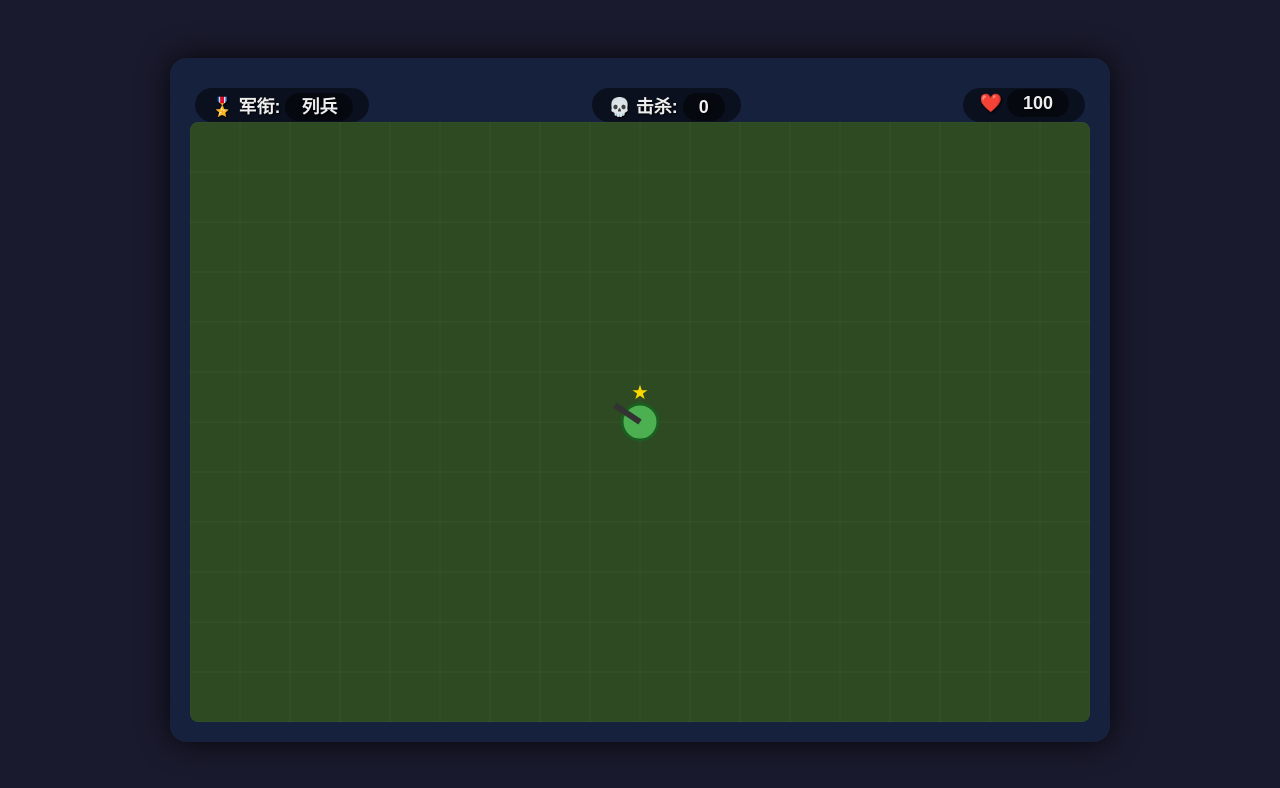
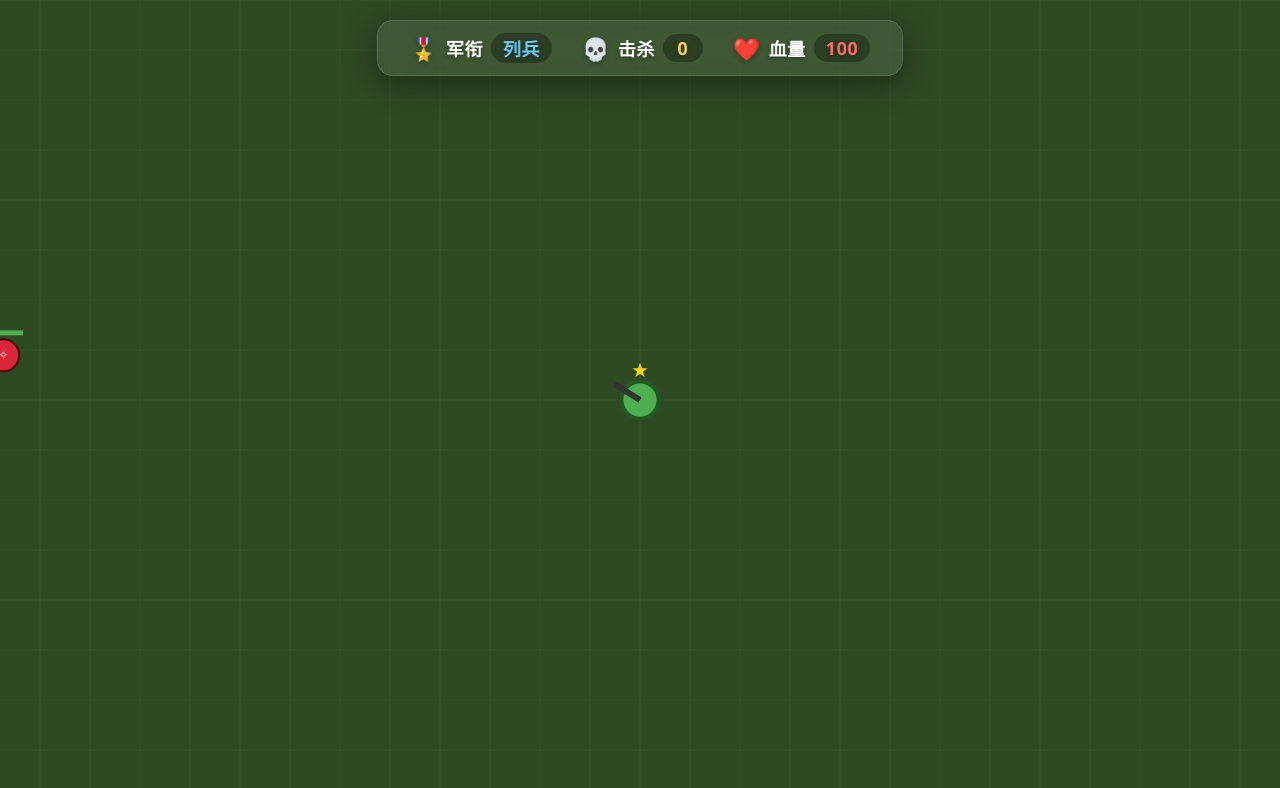
Before and after one commit to AmedNet/RwR, a plain HTML site: page index.html in a window 1280 px wide. Drawn offline with Linux system fonts and the light colour scheme.

Commit message:
全屏适配+毛玻璃实现

```diff
--- a/index.html
+++ b/index.html
@@ -2,55 +2,135 @@
 <html lang="zh">
 <head>
     <meta charset="UTF-8">
-    <title>RwR
-    </title>
+    <meta name="viewport" content="width=device-width, initial-scale=1.0">
+    <title>RwR</title>
     <style>
+        /* 全局重置 & 全屏 */
+        * {
+            margin: 0;
+            padding: 0;
+            box-sizing: border-box;
+        }
+
         body {
-            margin: 0;
+            width: 100vw;
             height: 100vh;
-            display: flex;
-            justify-content: center;
-            align-items: center;
+            overflow: hidden;          /* 防止滚动条 */
             background: #1a1a2e;
-            font-family: sans-serif;
+            font-family: 'Segoe UI', 'PingFang SC', Roboto, sans-serif;
         }
+
+        /* 画布容器：填满整个视口 */
         #gameContainer {
-            background: #16213e;
-            padding: 20px;
-            border-radius: 16px;
-            box-shadow: 0 0 30px rgba(0,0,0,0.8);
+            width: 100%;
+            height: 100%;
+            position: relative;
+            background: #2d4a22;        /* 备用背景色 */
         }
+
         canvas {
             display: block;
+            width: 100%;
+            height: 100%;
             background: #2d4a22;
-            border-radius: 8px;
             cursor: crosshair;
         }
-        #ui {
+
+        /* ===== 毛玻璃 HUD ===== */
+        #hud {
+            position: fixed;
+            top: 20px;
+            left: 50%;
+            transform: translateX(-50%);
             display: flex;
-            justify-content: space-between;
-            color: #eee;
-            padding: 10px 5px 0 5px;
+            gap: 30px;
+            padding: 12px 32px;
+            background: rgba(255, 255, 255, 0.08);
+            backdrop-filter: blur(12px);
+            -webkit-backdrop-filter: blur(12px);
+            border: 1px solid rgba(255, 255, 255, 0.15);
+            border-radius: 16px;
+            box-shadow: 0 8px 32px rgba(0, 0, 0, 0.4);
+            color: #fff;
             font-size: 18px;
-            font-weight: bold;
-            text-shadow: 1px 1px 2px black;
+            font-weight: 600;
+            text-shadow: 0 2px 4px rgba(0, 0, 0, 0.3);
+            user-select: none;
+            z-index: 10;
+            letter-spacing: 0.5px;
+            transition: all 0.3s ease;
         }
-        #ui span {
-            background: rgba(0,0,0,0.5);
-            padding: 4px 16px;
+
+        #hud .hud-item {
+            display: flex;
+            align-items: center;
+            gap: 8px;
+        }
+
+        #hud .hud-item .icon {
+            font-size: 22px;
+            line-height: 1;
+        }
+
+        #hud .hud-item .value {
+            min-width: 40px;
+            text-align: center;
+            background: rgba(0, 0, 0, 0.3);
+            padding: 2px 12px;
             border-radius: 20px;
+            font-weight: 700;
+            font-variant-numeric: tabular-nums;
+        }
+
+        /* 血量特殊颜色 */
+        #healthDisplay {
+            color: #ff6b6b;
+        }
+        #killDisplay {
+            color: #ffd93d;
+        }
+        #rankDisplay {
+            color: #6bcbff;
+        }
+
+        /* 响应式：小屏幕下缩小字体和内边距 */
+        @media (max-width: 600px) {
+            #hud {
+                font-size: 14px;
+                padding: 8px 16px;
+                gap: 16px;
+                top: 12px;
+            }
+            #hud .hud-item .icon {
+                font-size: 18px;
+            }
         }
     </style>
 </head>
 <body>
-<div id="gameContainer">
-    <div id="ui">
-        <span>🎖️ 军衔: <span id="rankDisplay">列兵</span></span>
-        <span>💀 击杀: <span id="killDisplay">0</span></span>
-        <span>❤️ <span id="healthDisplay">100</span></span>
+    <div id="gameContainer">
+        <canvas id="gameCanvas"></canvas>
+
+        <!-- 毛玻璃 HUD -->
+        <div id="hud">
+            <div class="hud-item">
+                <span class="icon">🎖️</span>
+                <span>军衔</span>
+                <span class="value" id="rankDisplay">列兵</span>
+            </div>
+            <div class="hud-item">
+                <span class="icon">💀</span>
+                <span>击杀</span>
+                <span class="value" id="killDisplay">0</span>
+            </div>
+            <div class="hud-item">
+                <span class="icon">❤️</span>
+                <span>血量</span>
+                <span class="value" id="healthDisplay">100</span>
+            </div>
+        </div>
     </div>
-    <canvas id="gameCanvas" width="900" height="600"></canvas>
-</div>
-<script type="module" src="src/main.js"></script>
+
+    <script type="module" src="src/main.js"></script>
 </body>
 </html>
--- a/src/main.js
+++ b/src/main.js
@@ -48,19 +48,21 @@ const CONFIG = {
 
 // ---------- 游戏循环 ----------
 function gameLoop() {
-    // 更新摄像机（跟随玩家）
+    // 更新摄像机
     if (GameState.player && !GameState.gameOver) {
         const player = GameState.player;
         const world = GameState.config.world;
-        const canvas = document.getElementById('gameCanvas');
-        let targetX = player.x - canvas.width / 2;
-        let targetY = player.y - canvas.height / 2;
-        targetX = Math.max(0, Math.min(world.width - canvas.width, targetX));
-        targetY = Math.max(0, Math.min(world.height - canvas.height, targetY));
+        const canvasWidth = Renderer.width;
+        const canvasHeight = Renderer.height;
+        let targetX = player.x - canvasWidth / 2;
+        let targetY = player.y - canvasHeight / 2;
+        targetX = Math.max(0, Math.min(world.width - canvasWidth, targetX));
+        targetY = Math.max(0, Math.min(world.height - canvasHeight, targetY));
         GameState.camera.x = targetX;
         GameState.camera.y = targetY;
     }
 
+    // 更新逻辑
     if (!GameState.gameOver) {
         if (GameState.player) GameState.player.update();
         SpawnSystem.update();
@@ -69,6 +71,7 @@ function gameLoop() {
         CollisionSystem.checkAll();
         GameState.bullets = GameState.bullets.filter(b => b.alive);
     }
+
     Renderer.render();
     requestAnimationFrame(gameLoop);
 }
@@ -77,29 +80,35 @@ function gameLoop() {
 function resetGame() {
     GameState.reset();
     const config = GameState.config;
-    // 玩家出生在世界中心
     GameState.player = new Player(config.world.width / 2, config.world.height / 2, config.player);
-    // 初始敌人
     for (let i = 0; i < 3; i++) {
         GameState.enemies.push(SpawnSystem.spawnEnemy());
     }
     GameState.gameOver = false;
-    // 摄像机重置到玩家位置（在下一帧会跟随）
-    GameState.camera.x = config.world.width / 2 - 450; // 假设画布宽900的一半
-    GameState.camera.y = config.world.height / 2 - 300;
     UIManager.updateAll(GameState);
 }
 
 // ---------- 初始化 ----------
 function init() {
     GameState.config = CONFIG;
+
+    // 设置画布尺寸
+    Renderer.resize();
+
     InputManager.setup();
+
     resetGame();
 
     EventBus.on('player_kill', () => UIManager.updateAll(GameState));
     EventBus.on('player_rank_up', () => UIManager.updateAll(GameState));
     EventBus.on('game_over', () => UIManager.updateAll(GameState));
+
     window.addEventListener('restartGame', resetGame);
+
+    // 窗口尺寸变化时重新调整画布
+    window.addEventListener('resize', () => {
+        Renderer.resize();
+    });
 
     gameLoop();
 }
--- a/src/rendering/Renderer.js
+++ b/src/rendering/Renderer.js
@@ -5,52 +5,81 @@ export const Renderer = {
     canvas: document.getElementById('gameCanvas'),
     ctx: document.getElementById('gameCanvas').getContext('2d'),
 
-    get camera() {
-        return GameState.camera;
+    // 调整画布尺寸以适应容器（保持像素比）
+    resize() {
+        const container = this.canvas.parentElement;
+        const rect = container.getBoundingClientRect();
+        const dpr = window.devicePixelRatio || 1;
+
+        // 设置 CSS 尺寸填满容器
+        this.canvas.style.width = '100%';
+        this.canvas.style.height = '100%';
+
+        // 设置实际像素尺寸（考虑设备像素比，使画面清晰）
+        const width = rect.width;
+        const height = rect.height;
+        this.canvas.width = width * dpr;
+        this.canvas.height = height * dpr;
+        this.ctx.scale(dpr, dpr);
+
+        // 存储逻辑尺寸（用于坐标计算）
+        this.logicalWidth = width;
+        this.logicalHeight = height;
     },
 
-    toScreen(wx, wy) {
-        return {
-            x: wx - this.camera.x,
-            y: wy - this.camera.y
-        };
+    // 获取逻辑尺寸（CSS像素）
+    get width() {
+        return this.logicalWidth || this.canvas.clientWidth;
+    },
+    get height() {
+        return this.logicalHeight || this.canvas.clientHeight;
     },
 
     clear() {
-        this.ctx.clearRect(0, 0, this.canvas.width, this.canvas.height);
+        this.ctx.clearRect(0, 0, this.width, this.height);
     },
 
     drawGrid() {
         const ctx = this.ctx;
-        const world = GameState.config.world;
+        const worldConfig = GameState.config.world;
         const step = 50;
-        // 只绘制视口范围内的网格
-        const startX = Math.floor(this.camera.x / step) * step;
-        const startY = Math.floor(this.camera.y / step) * step;
-        const endX = this.camera.x + this.canvas.width;
-        const endY = this.camera.y + this.canvas.height;
+        const startX = Math.floor(GameState.camera.x / step) * step;
+        const startY = Math.floor(GameState.camera.y / step) * step;
+        const endX = GameState.camera.x + this.width;
+        const endY = GameState.camera.y + this.height;
 
+        ctx.save();
         ctx.strokeStyle = 'rgba(255,255,255,0.05)';
         ctx.lineWidth = 1;
         for (let x = startX; x <= endX; x += step) {
-            const screenX = x - this.camera.x;
+            const screenX = x - GameState.camera.x;
             ctx.beginPath();
             ctx.moveTo(screenX, 0);
-            ctx.lineTo(screenX, this.canvas.height);
+            ctx.lineTo(screenX, this.height);
             ctx.stroke();
         }
         for (let y = startY; y <= endY; y += step) {
-            const screenY = y - this.camera.y;
+            const screenY = y - GameState.camera.y;
             ctx.beginPath();
             ctx.moveTo(0, screenY);
-            ctx.lineTo(this.canvas.width, screenY);
+            ctx.lineTo(this.width, screenY);
             ctx.stroke();
         }
+        ctx.restore();
+    },
+
+    // 世界坐标 → 屏幕坐标
+    toScreen(wx, wy) {
+        return {
+            x: wx - GameState.camera.x,
+            y: wy - GameState.camera.y
+        };
     },
 
     drawEntities() {
         const ctx = this.ctx;
         const { player, enemies, bullets } = GameState;
+
         for (const b of bullets) {
             const pos = this.toScreen(b.x, b.y);
             ctx.save();
@@ -78,19 +107,19 @@ export const Renderer = {
         const ctx = this.ctx;
         ctx.save();
         ctx.fillStyle = 'rgba(0,0,0,0.7)';
-        ctx.fillRect(0, 0, this.canvas.width, this.canvas.height);
+        ctx.fillRect(0, 0, this.width, this.height);
         ctx.fillStyle = '#ff1744';
         ctx.font = 'bold 56px sans-serif';
         ctx.textAlign = 'center';
         ctx.textBaseline = 'middle';
-        ctx.fillText('💀 阵亡', this.canvas.width/2, this.canvas.height/2 - 30);
+        ctx.fillText('💀 阵亡', this.width/2, this.height/2 - 30);
         ctx.fillStyle = '#fff';
         ctx.font = '24px sans-serif';
         const rank = GameState.player ? GameState.player.getRankName() : '列兵';
-        ctx.fillText(`最终军衔: ${rank}  |  击杀: ${GameState.kills}`, this.canvas.width/2, this.canvas.height/2 + 40);
+        ctx.fillText(`最终军衔: ${rank}  |  击杀: ${GameState.kills}`, this.width/2, this.height/2 + 40);
         ctx.fillStyle = '#aaa';
         ctx.font = '18px sans-serif';
-        ctx.fillText('按 R 键重新开始', this.canvas.width/2, this.canvas.height/2 + 90);
+        ctx.fillText('按 R 键重新开始', this.width/2, this.height/2 + 90);
         ctx.restore();
     },
 
```
Also changed, not shown: src/input/InputManager.js (+6 -4 lines).
